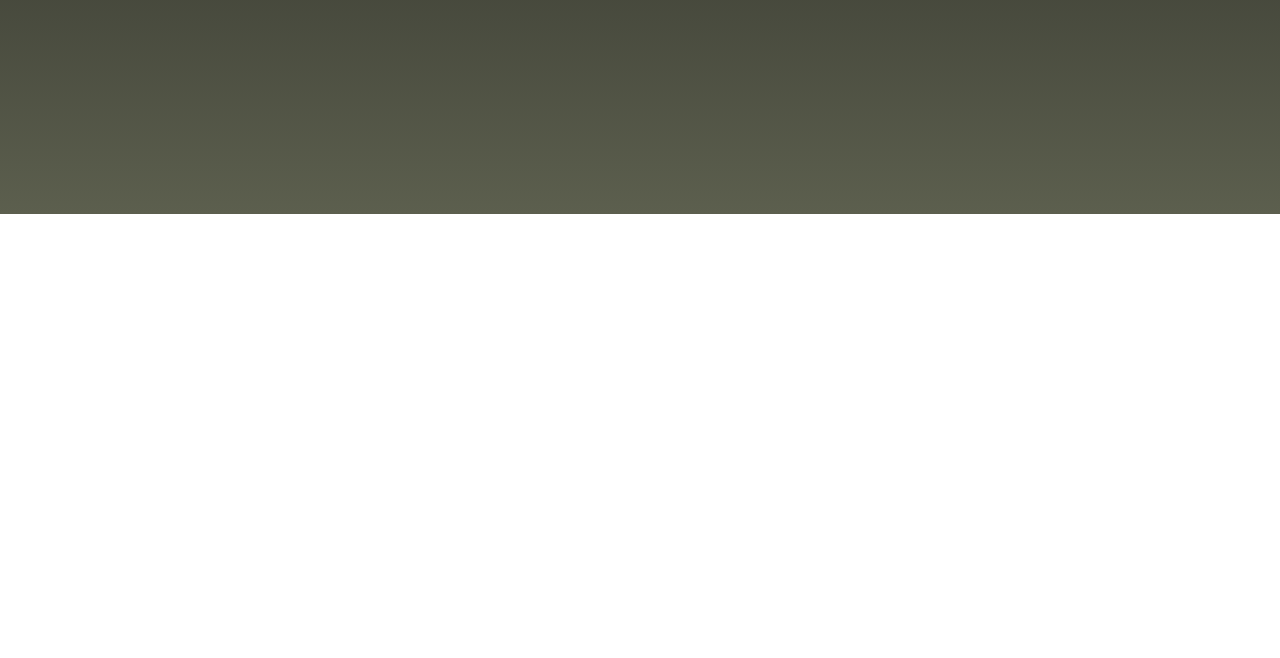
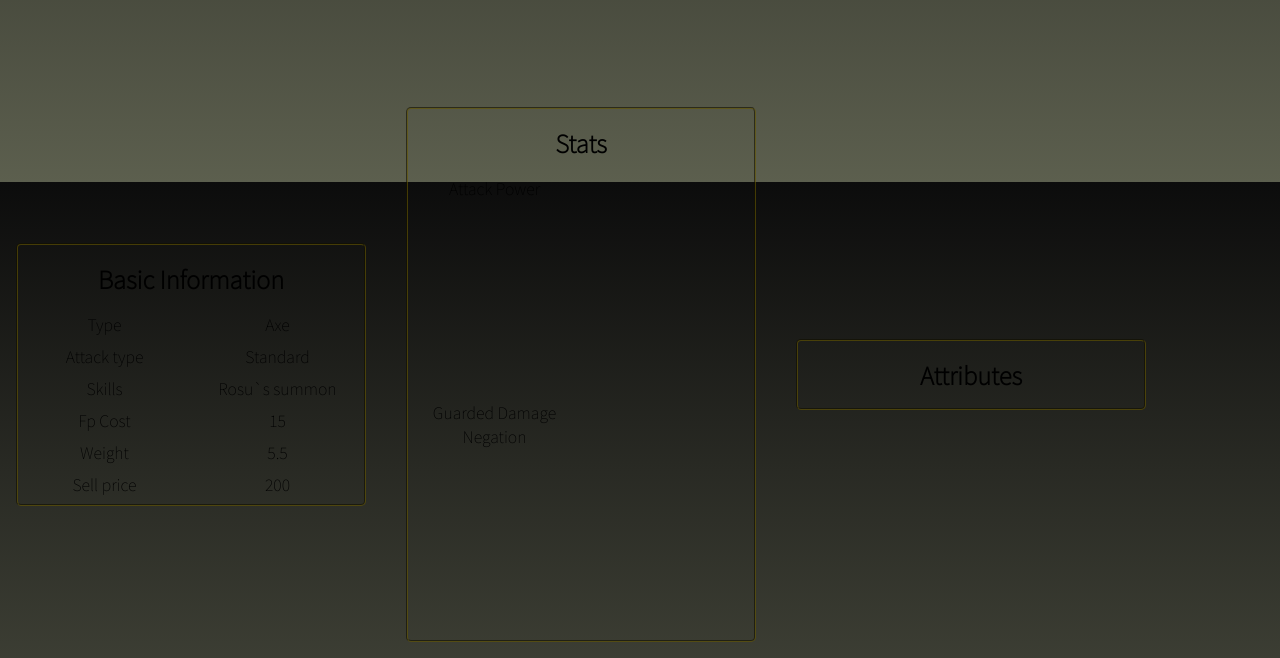
Before and after one commit to IgnacioGarces/Elden-Search, a plain HTML site: page src/index.html in a window 1280 px wide. Shown: the part 618-1276 px from the top of the page. Before the commit the page ends 832 px from the top, so only its background shows below. Drawn offline with Linux system fonts and the light colour scheme.

Commit message:
Adding info boxs, using grid

```diff
--- a/src/index.html
+++ b/src/index.html
@@ -15,6 +15,7 @@
 
 
 <body>
+    <div class="main-main-container"></div>
     <div class="main-container">
 
         <header id="navbar-container">
@@ -41,13 +42,59 @@
         </main>
 
         <footer>
-            <div id="basic">
+            <div class="info-box">
                 <h2>Basic Information</h2>
+                <section class="basic-template">
+                    <div id="basic-template-type">Type</div>
+                    <div id="basic-template-type-response">Axe</div>
+                    <div id="basic-template-attacktype">Attack type</div>
+                    <div id="basic-template-attacktype-response">Standard</div>
+                    <div id="basic-template-skills">Skills</div>
+                    <div id="basic-template-skills-response">Rosu`s summon</div>
+                    <div id="basic-template-fpcost">Fp Cost</div>
+                    <div id="basic-template-fpcost-response">15</div>
+                    <div id="basic-template-weight">Weight</div>
+                    <div id="basic-template-weight-response">5.5</div>
+                    <div id="basic-template-sellprice">Sell price</div>
+                    <div id="basic-template-sellprice-response">200</div>
+                </section>
             </div>
-            <div id="stats">
+
+            <div class="info-box">
                 <h2>Stats</h2>
+                <section class="attpower-template">
+                    Attack Power
+                    <div id=""></div>
+                    <div id=""></div>
+                    <div id=""></div>
+                    <div id=""></div>
+                    <div id=""></div>
+                    <div id=""></div>
+                    <div id=""></div>
+                    <div id=""></div>
+                    <div id=""></div>
+                    <div id=""></div>
+                    <div id=""></div>
+                    <div id=""></div>
+                </section>
+                <section class="dnegation-template">
+                    Guarded Damage Negation
+                    <div id=""></div>
+                    <div id=""></div>
+                    <div id=""></div>
+                    <div id=""></div>
+                    <div id=""></div>
+                    <div id=""></div>
+                    <div id=""></div>
+                    <div id=""></div>
+                    <div id=""></div>
+                    <div id=""></div>
+                    <div id=""></div>
+                    <div id=""></div>
+                </section>
             </div>
-            <div id="attributes">
+
+            <div class="info-box">
                 <h2>Attributes</h2>
             </div>
         </footer>
--- a/src/style.css
+++ b/src/style.css
@@ -6,15 +6,21 @@
 }
 
 body{
-    width: 100vw;
-    height: 100vh;
     background: linear-gradient(#0C0C0C,#5C5F4E);
+    background-size: cover;
+    background-attachment: fixed;
+
+}
+
+.main-container{
+    display: grid;
+    grid-template-rows: 0.25fr 1fr 1fr;
 }
 
 #navbar-container{
     display: flex;
     width: 50vw;
-    height: 65px;
+    height: 0.2fr;
     padding: 0;
     background: linear-gradient(to  left,#60605000,#606050);
     margin-top: 2rem;
@@ -36,6 +42,7 @@ header img{
 }
 
 .main{
+    height: 1fr;
     display: flex;
     flex-direction: row ;
     justify-content: center; /*alinear de manera horizontal*/
@@ -44,8 +51,9 @@ header img{
 .description-container{
     display: flex;
     flex-direction: column;
-    width: 50vw;
+    width: 1fr 1fr;
     height: 50vh;
+    margin-left: 1rem;
 }
 
 #description h1{
@@ -68,17 +76,12 @@ header img{
    border: 5px  solid #6758009b;
    border-style: outset;
    border-radius: 5px;
-}
-
-
-footer{
-    display: grid;
+   margin-right: 1rem;
 }
 
 
 
-
-/*footer{
+footer{
     width: 100%;
     height: auto;
     display: flex;
@@ -91,15 +94,33 @@ footer{
 
 }
 
-footer div{
+.info-box {
     width: 350px;
-    height: 200px;
+    height: 1fr;
     display: flex;
     flex-direction: column;
 
     text-align: center;
     margin-top: 2rem;
     border: 2px  solid #6758009b;
-   border-style:groove;
-   border-radius: 5px;
-}*/
+    border-style:groove;
+    border-radius: 5px;
+    margin: 1rem;
+
+}
+
+.info-box h2{
+    margin-top: 1rem;
+    margin-bottom: 1rem;
+}
+
+
+.basic-template, .attpower-template, .dnegation-template{
+    display: grid;
+    grid-template-columns: 1fr 1fr;
+}
+
+.basic-template div, .attpower-template div, .dnegation-template div{
+    width: 1fr;
+    height: 2rem;
+}
```
